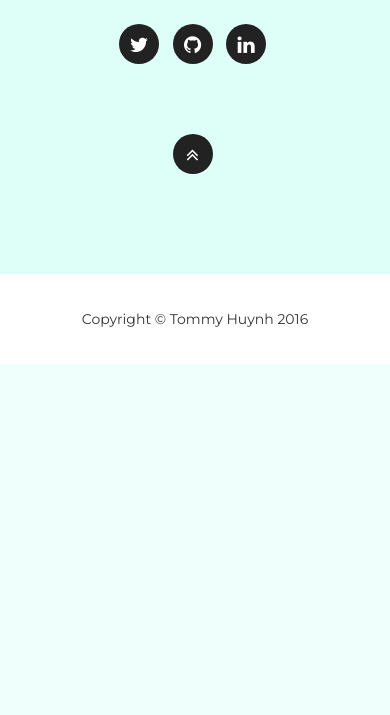
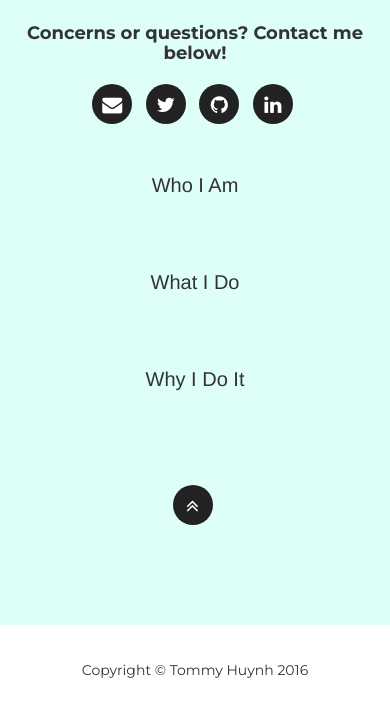
Before and after one commit to tdhuynh/Portfolio, a Django app: template templates/home.html in a window 390 px wide. Shown: the part 5536-6251 px from the top of the page. Before the commit the page ends 5900 px from the top, so only its background shows below. Run offline with Django 3.2, Linux system fonts and the light colour scheme; the template is opened without the code that fills it, so the values that code supplies are empty; some libraries are stand-ins or nearby versions; some web fonts are replaced.

Commit message:
working on about me and contact section

```diff
--- a/templates/home.html
+++ b/templates/home.html
@@ -185,7 +185,9 @@
             <div class="row">
                 <div class="col-lg-12 text-center">
                     <h2 class="section-heading">Skills</h2>
+                    <h3 class="section-subheading text-muted">Tools utilized in my applications.</h3>
                 </div>
+
             </div>
               <div class="row text-center">
                   <div class="col-md-3">
@@ -243,16 +245,19 @@
         <div class="container">
             <div class="row">
                 <div class="col-lg-12 text-center">
-                    <h2 class="section-heading">Me</h2>
-                    <h3 class="section-subheading text-muted">Get in touch with me.</h3>
+                    <h2 class="section-heading">Contact Me</h2>
                 </div>
             </div>
             <div class="row">
-                <div class="col-sm-4 col-sm-offset-4 text-center">
+                <div class="col-sm-3 text-center">
                     <div class="team-member">
                         <img src="static/img/tommy.jpg" class="img-responsive img-circle" alt="">
-                        <h4></h4>
+                        <h4>Concerns or questions? Contact me below!</h4>
+                        <br>
                         <ul class="list-inline social-buttons">
+                            <li>
+                              <a href="mailto:tommyhuynh93@gmail.com?subject=Hi Tommy, I would love to chat!"><i class="fa fa-envelope"></i></a>
+                            </li>
                             <li><a href="https://twitter.com/tommyhuynh93"><i class="fa fa-twitter"></i></a>
                             </li>
                             <li><a href="https://github.com/tdhuynh"><i class="fa fa-github"></i></a>
@@ -261,6 +266,21 @@
                             </li>
                         </ul>
                     </div>
+                </div>
+                <div class="col-sm-3 text-center">
+                  <h3 class="section-subheading">
+                    Who I Am
+                  </h3>
+                </div>
+                <div class="col-sm-3 text-center">
+                  <h3 class="section-subheading">
+                    What I Do
+                  </h3>
+                </div>
+                <div class="col-sm-3 text-center">
+                  <h3 class="section-subheading">
+                    Why I Do It
+                  </h3>
                 </div>
             </div>
             <br>
@@ -285,8 +305,6 @@
         </div>
     </footer>
 
-    <!-- Portfolio Modals -->
-    <!-- Use the modals below to showcase details about your portfolio projects! -->
 
     <!-- Portfolio Modal 1 -->
     <div class="portfolio-modal modal fade" id="portfolioModal1" tabindex="-1" role="dialog" aria-hidden="true">
@@ -302,7 +320,6 @@
                     <div class="row">
                         <div class="col-lg-8 col-lg-offset-2">
                             <div class="modal-body">
-                                <!-- Project Details Go Here -->
                                 <h2>Seekers</h2>
                                 <p class="item-intro text-muted"></p>
                                 <img class="img-responsive img-centered" src="static/img/portfolio/seekers-preview.png" alt="">
@@ -378,9 +395,8 @@
                     <div class="row">
                         <div class="col-lg-8 col-lg-offset-2">
                             <div class="modal-body">
-                                <!-- Project Details Go Here -->
-                                <h2>Project Name</h2>
-                                <p class="item-intro text-muted">Lorem ipsum dolor sit amet consectetur.</p>
+                                <h2>URL Shortener</h2>
+                                <p class="item-intro text-muted"></p>
                                 <img class="img-responsive img-centered" src="static/img/portfolio/shorturl-preview.png" alt="">
                                 <p>
                                   URL Shortener is an application created for an assignment based off of <a href="https://bitly.com/">Bitly</a> where one can create shortened URL links to share across the Internet.
```
Also changed, not shown: 1 other file.
